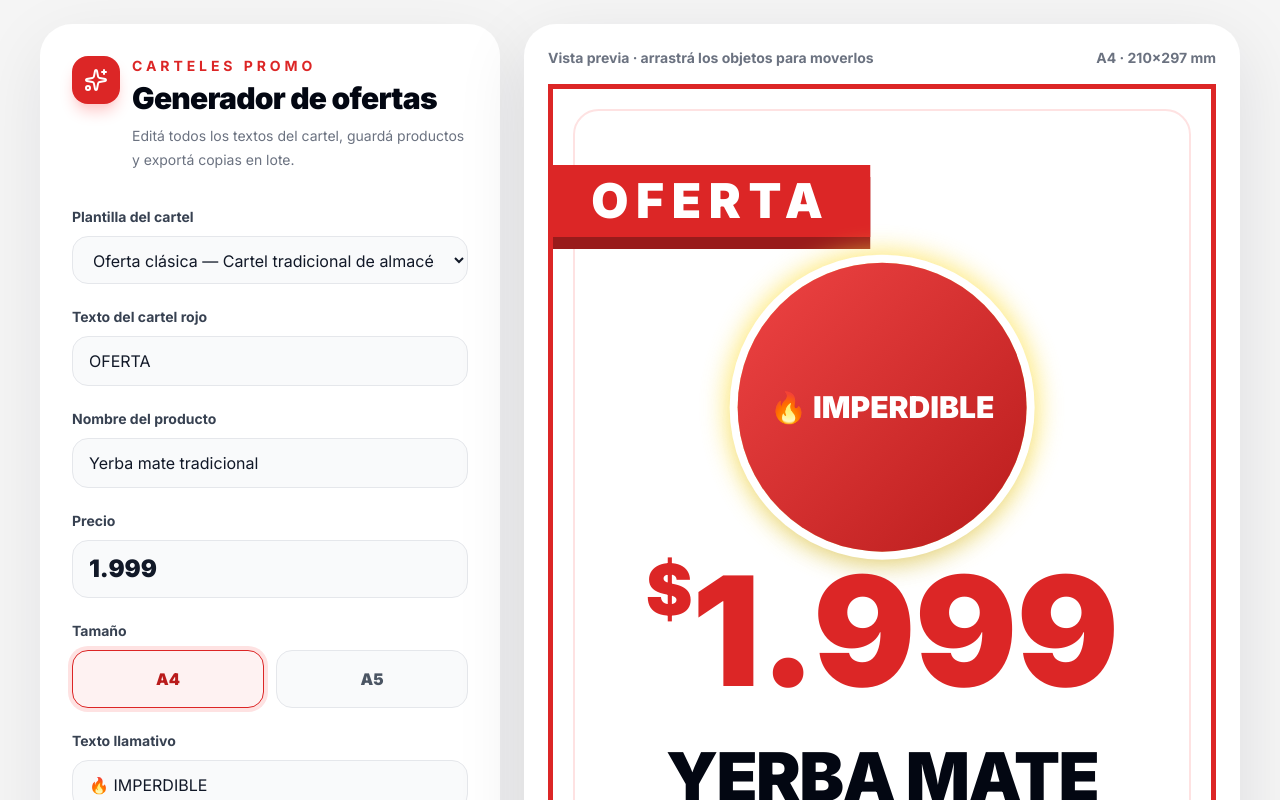
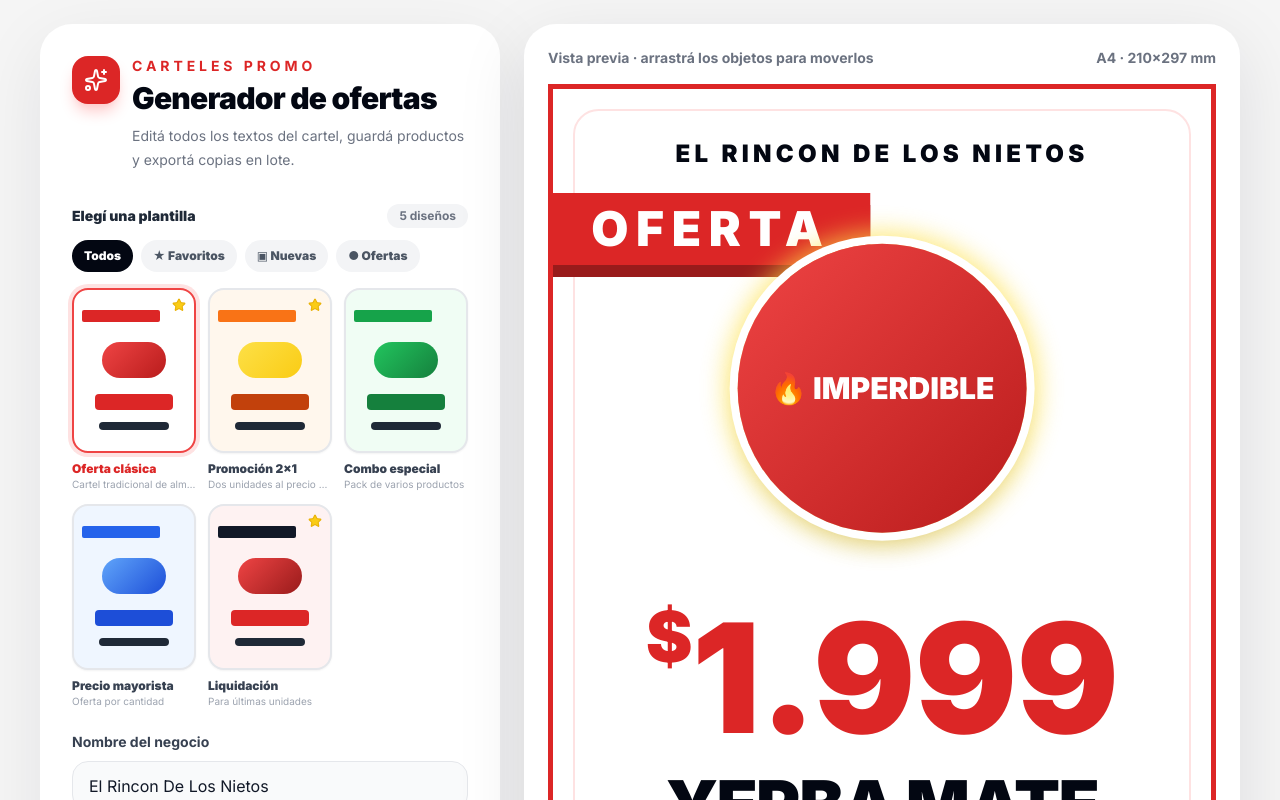
Before and after one commit to JNDeveloping/precios, a React (Vite) app: page / in a window 1280 px wide. Shown: the top 800 px of the page. Built offline with nearby package versions, Linux system fonts and the light colour scheme.

Commit message:
Add visual template gallery and product branding

```diff
--- a/src/components/ControlPanel.jsx
+++ b/src/components/ControlPanel.jsx
@@ -1,8 +1,10 @@
-import { Download, Move, Plus, Printer, RotateCcw, Save, Sparkles, Trash2 } from 'lucide-react';
+import { useState } from 'react';
+import { Download, ImagePlus, Move, Plus, Printer, RotateCcw, Save, Sparkles, Star, Trash2, X } from 'lucide-react';
 import { BORDER_COLORS, DEFAULT_POSITIONS, DEFAULT_POSTER, SIZES, STAMP_COLORS, STAMP_SHAPES, TAGLINES, TEMPLATES } from '../utils/posterOptions.js';
 
 // Panel de carga optimizado para operar rápido desde teclado o mouse.
 export function ControlPanel({ poster, savedPosters, onChange, onClear, onExport, onPrint, onSave, onRemoveSaved }) {
+  const [templateFilter, setTemplateFilter] = useState('all');
   const update = (field) => (event) => onChange({ ...poster, [field]: event.target.value });
   const updateStampPreset = (event) => {
     const key = event.target.value;
@@ -13,11 +15,18 @@ export function ControlPanel({ poster, savedPosters, onChange, onClear, onExport
     const key = event.target.value;
     onChange({ ...poster, borderColor: key, borderCustomColor: BORDER_COLORS[key].hex });
   };
-  const updateTemplate = (event) => {
-    const key = event.target.value;
+  const updateTemplate = (key) => {
     const template = TEMPLATES[key];
     onChange({ ...poster, template: key, ...(template.offerLabel && { offerLabel: template.offerLabel }), ...(template.tagline && { tagline: template.tagline }), ...(template.stampShape && { stampShape: template.stampShape }), ...template.colors });
   };
+  const updateImage = (event) => {
+    const file = event.target.files?.[0];
+    if (!file) return;
+    const reader = new FileReader();
+    reader.onload = () => onChange({ ...poster, productImage: reader.result });
+    reader.readAsDataURL(file);
+  };
+  const visibleTemplates = Object.entries(TEMPLATES).filter(([, template]) => templateFilter === 'all' || (templateFilter === 'favorites' ? template.favorite : template.category === templateFilter));
   const inputClass = 'mt-2 w-full rounded-2xl border border-gray-200 bg-gray-50 px-4 py-3 outline-none transition focus:border-red-500 focus:bg-white focus:ring-4 focus:ring-red-100';
   const colorFields = [
     ['posterBackground', 'Fondo de la hoja'], ['innerBorderColor', 'Borde interior'],
@@ -40,9 +49,27 @@ export function ControlPanel({ poster, savedPosters, onChange, onClear, onExport
       </div>
 
       <div className="space-y-5">
-        <label className="block"><span className="text-sm font-bold text-gray-700">Plantilla del cartel</span><select className={inputClass} value={poster.template || 'classic'} onChange={updateTemplate}>{Object.entries(TEMPLATES).map(([key, template]) => <option key={key} value={key}>{template.label} — {template.description}</option>)}</select></label>
+        <div>
+          <div className="mb-3 flex items-center justify-between"><span className="text-sm font-black text-gray-800">Elegí una plantilla</span><span className="rounded-full bg-gray-100 px-3 py-1 text-xs font-bold text-gray-500">{Object.keys(TEMPLATES).length} diseños</span></div>
+          <div className="mb-3 flex gap-2 overflow-x-auto pb-1">
+            {[['all', 'Todos'], ['favorites', '★ Favoritos'], ['new', '▣ Nuevas'], ['offers', '● Ofertas']].map(([key, label]) => <button type="button" key={key} onClick={() => setTemplateFilter(key)} className={`whitespace-nowrap rounded-full px-3 py-2 text-xs font-black transition ${templateFilter === key ? 'bg-gray-950 text-white' : 'bg-gray-100 text-gray-600 hover:bg-gray-200'}`}>{label}</button>)}
+          </div>
+          <div className="grid grid-cols-2 gap-3 sm:grid-cols-3">
+            {visibleTemplates.map(([key, template]) => <button type="button" key={key} onClick={() => updateTemplate(key)} className={`group text-left ${poster.template === key ? 'text-red-600' : 'text-gray-700'}`}>
+              <div className={`relative aspect-[3/4] overflow-hidden rounded-2xl border-2 p-2 shadow-sm transition group-hover:-translate-y-1 group-hover:shadow-lg ${poster.template === key ? 'border-red-500 ring-4 ring-red-100' : 'border-gray-200'}`} style={{ backgroundColor: template.colors.posterBackground }}>
+                {template.favorite && <Star size={14} className="absolute right-2 top-2 z-10 fill-yellow-400 text-yellow-500" />}
+                <div className="mt-3 h-3 w-3/4 rounded-sm" style={{ backgroundColor: template.colors.offerBackground }} />
+                <div className="mx-auto mt-5 h-9 w-16 rounded-full" style={{ background: `linear-gradient(135deg, ${template.colors.stampStartColor}, ${template.colors.stampEndColor})` }} />
+                <div className="mx-auto mt-4 h-4 w-3/4 rounded" style={{ backgroundColor: template.colors.priceColor }} />
+                <div className="mx-auto mt-3 h-2 w-2/3 rounded bg-gray-800" />
+              </div><span className="mt-2 block truncate text-xs font-black">{template.label}</span><span className="block truncate text-[10px] text-gray-400">{template.description}</span>
+            </button>)}
+          </div>
+        </div>
+        <label className="block"><span className="text-sm font-bold text-gray-700">Nombre del negocio</span><input className={inputClass} value={poster.businessName || ''} onChange={update('businessName')} placeholder="El Rincon De Los Nietos" /></label>
         <label className="block"><span className="text-sm font-bold text-gray-700">Texto del cartel rojo</span><input className={inputClass} value={poster.offerLabel} onChange={update('offerLabel')} placeholder="OFERTA" /></label>
         <label className="block"><span className="text-sm font-bold text-gray-700">Nombre del producto</span><input className={inputClass} value={poster.productName} onChange={update('productName')} placeholder="Ej: Café molido 500 g" /></label>
+        <div><span className="text-sm font-bold text-gray-700">Imagen del producto <span className="font-normal text-gray-400">(opcional)</span></span><label className="mt-2 flex cursor-pointer items-center justify-center gap-2 rounded-2xl border-2 border-dashed border-gray-200 bg-gray-50 px-4 py-4 font-bold text-gray-600 transition hover:border-red-300 hover:bg-red-50"><ImagePlus size={19} /> {poster.productImage ? 'Cambiar imagen' : 'Agregar imagen'}<input className="sr-only" type="file" accept="image/png,image/jpeg,image/webp" onChange={updateImage} /></label>{poster.productImage && <button type="button" onClick={() => onChange({ ...poster, productImage: '' })} className="mt-2 inline-flex items-center gap-1 text-xs font-black text-red-600"><X size={14} /> Quitar imagen</button>}</div>
         <label className="block"><span className="text-sm font-bold text-gray-700">Precio</span><input className={`${inputClass} text-2xl font-black`} value={poster.price} onChange={update('price')} placeholder="Ej: 2.499" /></label>
 
         <div>
@@ -72,7 +99,7 @@ export function ControlPanel({ poster, savedPosters, onChange, onClear, onExport
             ))}
           </div>
         </fieldset>
-        <div className="rounded-2xl bg-blue-50 p-4 text-sm leading-6 text-blue-900"><div className="flex items-center gap-2 font-black"><Move size={17} /> Objetos movibles</div>Arrastrá textos, precio y sello directamente sobre la vista previa.<button type="button" className="mt-2 block font-black text-blue-700 underline" onClick={() => onChange({ ...poster, positions: DEFAULT_POSITIONS })}>Restablecer posiciones</button></div>
+        <div className="rounded-2xl bg-blue-50 p-4 text-sm leading-6 text-blue-900"><div className="flex items-center gap-2 font-black"><Move size={17} /> Objetos movibles</div>Arrastrá el negocio, textos, precio, sello e imagen directamente sobre la vista previa.<button type="button" className="mt-2 block font-black text-blue-700 underline" onClick={() => onChange({ ...poster, positions: DEFAULT_POSITIONS })}>Restablecer posiciones</button></div>
         <label className="block"><span className="text-sm font-bold text-gray-700">Copias del producto actual</span><input className={inputClass} min="1" type="number" value={poster.copies} onChange={update('copies')} /></label>
       </div>
 
--- a/src/components/OfferPoster.jsx
+++ b/src/components/OfferPoster.jsx
@@ -49,6 +49,10 @@ export function PrintablePoster({ poster, printRef, onPositionChange }) {
     <article id={printRef ? 'poster-print' : undefined} ref={printRef} className={`poster-page relative mx-auto w-full max-w-[794px] overflow-hidden ${size.previewClass}`} style={{ backgroundColor: colors.posterBackground, border: `5px solid ${border}`, '--poster-width': `${size.widthMm}mm`, '--poster-height': `${size.heightMm}mm` }}>
       <div className="absolute inset-5 rounded-[1.6rem] border-2" style={{ borderColor: colors.innerBorderColor }} />
 
+      <DraggableElement id="business" position={positions.business} enabled={movable} onMove={onPositionChange} className="w-[82%] text-center">
+        <div className="truncate font-black uppercase tracking-[0.18em]" style={{ color: colors.productTextColor, fontSize: 'clamp(12px, 2.2vw, 24px)' }}>{poster.businessName || 'El Rincon De Los Nietos'}</div>
+      </DraggableElement>
+
       <DraggableElement id="offer" position={positions.offer} enabled={movable} onMove={onPositionChange} className="max-w-[92%]">
         <div className="break-words px-10 py-3 font-black uppercase leading-none tracking-[0.16em]" style={{ backgroundColor: colors.offerBackground, color: colors.offerTextColor, boxShadow: `0 12px 0 ${colors.offerShadowColor}`, fontSize: getOfferFontSize(poster.offerLabel), whiteSpace: 'nowrap' }}>{poster.offerLabel || 'OFERTA'}</div>
       </DraggableElement>
@@ -59,6 +63,10 @@ export function PrintablePoster({ poster, printRef, onPositionChange }) {
           <div className={`relative flex items-center break-words text-center ${shapeClasses[poster.stampShape]} px-8 py-5 text-2xl font-black uppercase shadow-xl ring-8 ring-white sm:text-3xl`} style={{ background: `linear-gradient(135deg, ${colors.stampStartColor}, ${colors.stampEndColor})`, color: colors.stampTextColor }}>{poster.tagline}</div>
         </div>
       </DraggableElement>
+
+      {poster.productImage && <DraggableElement id="image" position={positions.image} enabled={movable} onMove={onPositionChange} className="h-[18%] w-[45%]">
+        <img src={poster.productImage} alt="Producto" className="h-full w-full object-contain drop-shadow-xl" draggable="false" />
+      </DraggableElement>}
 
       <DraggableElement id="price" position={positions.price} enabled={movable} onMove={onPositionChange} className="max-w-[94%] text-center leading-none tracking-tighter">
         <div style={{ color: colors.priceColor, whiteSpace: 'nowrap' }}><span className="align-top font-black" style={{ fontSize: getCurrencyFontSize(poster.price) }}>$</span><span className="font-black" style={{ fontSize: getPriceFontSize(poster.price) }}>{poster.price || '0'}</span></div>
--- a/src/utils/posterOptions.js
+++ b/src/utils/posterOptions.js
@@ -29,19 +29,21 @@ export const STAMP_SHAPES = {
 const CLASSIC_COLORS = { posterBackground: '#ffffff', borderCustomColor: '#dc2626', innerBorderColor: '#fee2e2', offerBackground: '#dc2626', offerTextColor: '#ffffff', offerShadowColor: '#991b1b', stampStartColor: '#ef4444', stampEndColor: '#b91c1c', stampTextColor: '#ffffff', stampBackdropColor: '#fde047', priceColor: '#dc2626', productTextColor: '#030712' };
 
 export const TEMPLATES = {
-  classic: { label: 'Oferta clásica', description: 'Cartel tradicional de almacén', offerLabel: 'OFERTA', tagline: TAGLINES[0], stampShape: 'circle', colors: CLASSIC_COLORS },
-  twoForOne: { label: 'Promoción 2×1', description: 'Ideal para dos unidades al precio de una', offerLabel: '2×1', tagline: 'LLEVÁS 2 · PAGÁS 1', stampShape: 'burst', colors: { posterBackground: '#fff7ed', borderCustomColor: '#f97316', innerBorderColor: '#fdba74', offerBackground: '#f97316', offerShadowColor: '#c2410c', stampStartColor: '#fde047', stampEndColor: '#facc15', stampTextColor: '#7c2d12', stampBackdropColor: '#fb923c', priceColor: '#c2410c' } },
-  combo: { label: 'Combo especial', description: 'Para packs de varios productos', offerLabel: 'COMBO', tagline: 'TODO JUNTO A PRECIO ESPECIAL', stampShape: 'pill', colors: { posterBackground: '#f0fdf4', borderCustomColor: '#16a34a', innerBorderColor: '#86efac', offerBackground: '#16a34a', offerShadowColor: '#166534', stampStartColor: '#22c55e', stampEndColor: '#15803d', stampTextColor: '#ffffff', stampBackdropColor: '#bbf7d0', priceColor: '#15803d' } },
-  wholesale: { label: 'Precio mayorista', description: 'Para ofertas por cantidad', offerLabel: 'MAYORISTA', tagline: 'LLEVANDO MÁS, PAGÁS MENOS', stampShape: 'pill', colors: { posterBackground: '#eff6ff', borderCustomColor: '#2563eb', innerBorderColor: '#93c5fd', offerBackground: '#2563eb', offerShadowColor: '#1e3a8a', stampStartColor: '#60a5fa', stampEndColor: '#1d4ed8', stampTextColor: '#ffffff', stampBackdropColor: '#bfdbfe', priceColor: '#1d4ed8' } },
-  clearance: { label: 'Liquidación', description: 'Alto impacto para últimas unidades', offerLabel: 'LIQUIDACIÓN', tagline: 'ÚLTIMAS UNIDADES', stampShape: 'burst', colors: { posterBackground: '#fef2f2', borderCustomColor: '#111827', innerBorderColor: '#fca5a5', offerBackground: '#111827', offerShadowColor: '#dc2626', stampStartColor: '#ef4444', stampEndColor: '#991b1b', stampTextColor: '#ffffff', stampBackdropColor: '#fde047', priceColor: '#dc2626' } },
+  classic: { label: 'Oferta clásica', category: 'offers', favorite: true, description: 'Cartel tradicional de almacén', offerLabel: 'OFERTA', tagline: TAGLINES[0], stampShape: 'circle', colors: CLASSIC_COLORS },
+  twoForOne: { label: 'Promoción 2×1', category: 'offers', favorite: true, description: 'Dos unidades al precio de una', offerLabel: '2×1', tagline: 'LLEVÁS 2 · PAGÁS 1', stampShape: 'burst', colors: { posterBackground: '#fff7ed', borderCustomColor: '#f97316', innerBorderColor: '#fdba74', offerBackground: '#f97316', offerShadowColor: '#c2410c', stampStartColor: '#fde047', stampEndColor: '#facc15', stampTextColor: '#7c2d12', stampBackdropColor: '#fb923c', priceColor: '#c2410c' } },
+  combo: { label: 'Combo especial', category: 'new', description: 'Pack de varios productos', offerLabel: 'COMBO', tagline: 'TODO JUNTO A PRECIO ESPECIAL', stampShape: 'pill', colors: { posterBackground: '#f0fdf4', borderCustomColor: '#16a34a', innerBorderColor: '#86efac', offerBackground: '#16a34a', offerShadowColor: '#166534', stampStartColor: '#22c55e', stampEndColor: '#15803d', stampTextColor: '#ffffff', stampBackdropColor: '#bbf7d0', priceColor: '#15803d' } },
+  wholesale: { label: 'Precio mayorista', category: 'new', description: 'Oferta por cantidad', offerLabel: 'MAYORISTA', tagline: 'LLEVANDO MÁS, PAGÁS MENOS', stampShape: 'pill', colors: { posterBackground: '#eff6ff', borderCustomColor: '#2563eb', innerBorderColor: '#93c5fd', offerBackground: '#2563eb', offerShadowColor: '#1e3a8a', stampStartColor: '#60a5fa', stampEndColor: '#1d4ed8', stampTextColor: '#ffffff', stampBackdropColor: '#bfdbfe', priceColor: '#1d4ed8' } },
+  clearance: { label: 'Liquidación', category: 'offers', favorite: true, description: 'Para últimas unidades', offerLabel: 'LIQUIDACIÓN', tagline: 'ÚLTIMAS UNIDADES', stampShape: 'burst', colors: { posterBackground: '#fef2f2', borderCustomColor: '#111827', innerBorderColor: '#fca5a5', offerBackground: '#111827', offerShadowColor: '#dc2626', stampStartColor: '#ef4444', stampEndColor: '#991b1b', stampTextColor: '#ffffff', stampBackdropColor: '#fde047', priceColor: '#dc2626' } },
 };
 
 export const DEFAULT_POSITIONS = {
-  offer: { x: 24, y: 12 }, stamp: { x: 50, y: 34 }, price: { x: 50, y: 58 }, product: { x: 50, y: 77 },
+  business: { x: 50, y: 7 }, offer: { x: 24, y: 15 }, stamp: { x: 50, y: 32 }, image: { x: 50, y: 48 }, price: { x: 50, y: 63 }, product: { x: 50, y: 80 },
 };
 
 export const DEFAULT_POSTER = {
   template: 'classic',
+  businessName: 'El Rincon De Los Nietos',
+  productImage: '',
   productName: 'Yerba mate tradicional',
   price: '1.999',
   size: 'A4',
```
Also changed, not shown: 1 other file (tests, documents, lock files or other folders).
